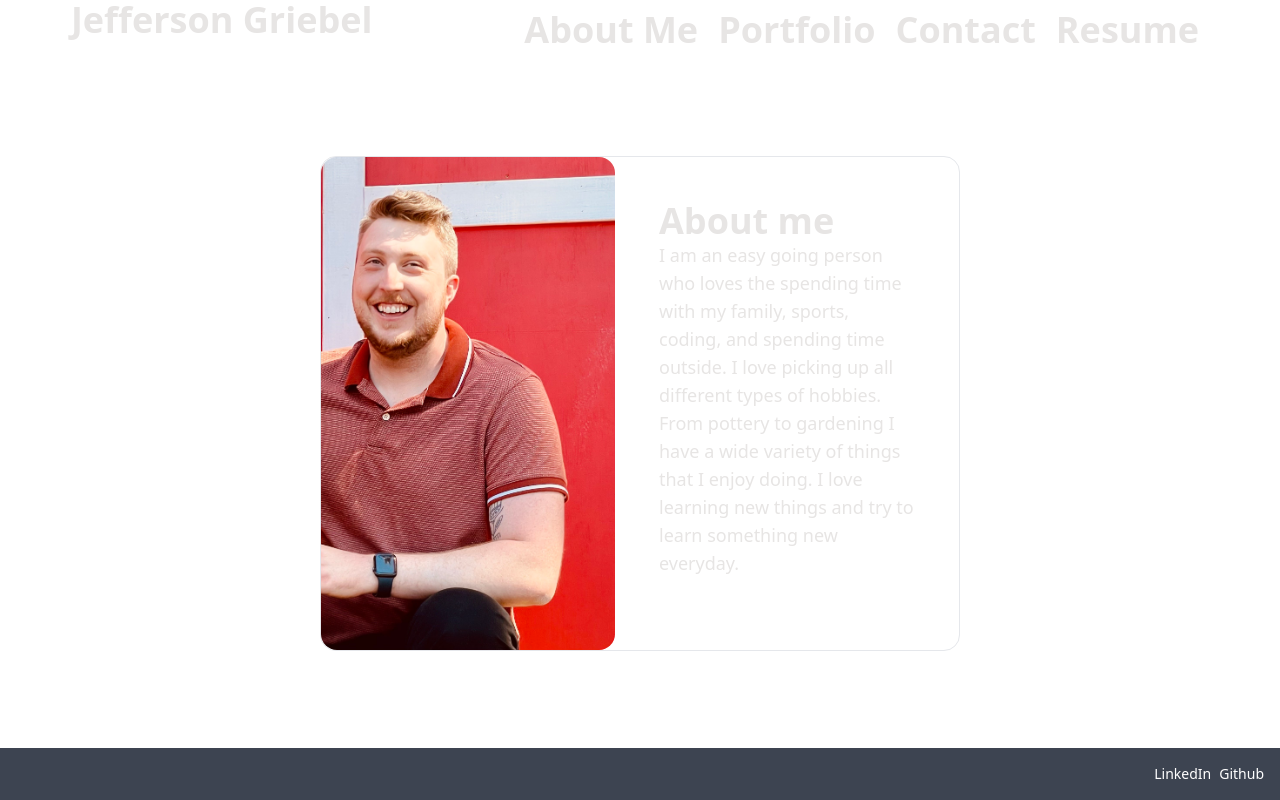
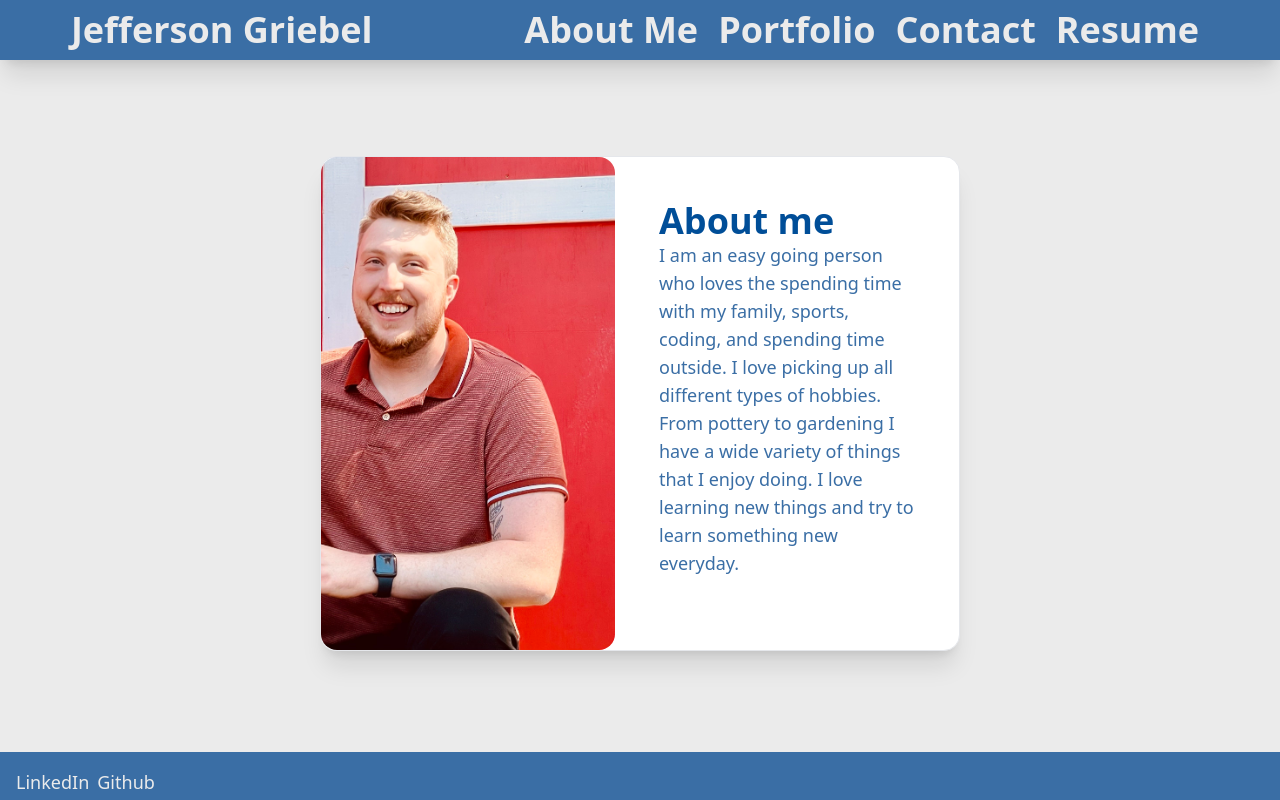
Before and after one commit to jcg0/jcgportfolio, a React (Create React App) app: page / in a window 1280 px wide. Built offline with nearby package versions, Linux system fonts and the light colour scheme.

Commit message:
changed color theme

```diff
--- a/src/App.css
+++ b/src/App.css
@@ -1,38 +1,3 @@
-.App {
-  text-align: center;
+body {
+  height: 100%;
 }
-
-.App-logo {
-  height: 40vmin;
-  pointer-events: none;
-}
-
-@media (prefers-reduced-motion: no-preference) {
-  .App-logo {
-    animation: App-logo-spin infinite 20s linear;
-  }
-}
-
-.App-header {
-  background-color: #282c34;
-  min-height: 100vh;
-  display: flex;
-  flex-direction: column;
-  align-items: center;
-  justify-content: center;
-  font-size: calc(10px + 2vmin);
-  color: white;
-}
-
-.App-link {
-  color: #61dafb;
-}
-
-@keyframes App-logo-spin {
-  from {
-    transform: rotate(0deg);
-  }
-  to {
-    transform: rotate(360deg);
-  }
-}
--- a/src/App.js
+++ b/src/App.js
@@ -1,5 +1,5 @@
 import React from "react";
-import "./App.css";
+// import "./App.css";
 import PortfolioContainer from "./components/PortfolioContainer";
 import Footer from "./components/Footer";
 
@@ -14,7 +14,7 @@ import { far } from "@fortawesome/free-regular-svg-icons";
 function App() {
   return (
     <div>
-      <PortfolioContainer />
+      <PortfolioContainer className="bg-neutral" />
       <Footer />
     </div>
   );
--- a/src/components/Footer.js
+++ b/src/components/Footer.js
@@ -2,10 +2,17 @@ import React from "react";
 
 function Footer() {
   return (
-    <footer className="footer fixed bottom-0 w-full items-center p-4 bg-neutral text-neutral-content">
-      <div className="grid-flow-col md:place-self-center md:justify-self-end">
-        <a href="https://www.linkedin.com/in/jefferson-griebel/">LinkedIn</a>
-        <a href="https://github.com/jcg0">Github</a>
+    <footer className="footer fixed bottom-0 w-full p-4 bg-accent text-neutral-content h-12">
+      <div className="grid-flow-col">
+        <a
+          className="text-neutral text-lg"
+          href="https://www.linkedin.com/in/jefferson-griebel/"
+        >
+          LinkedIn
+        </a>
+        <a className="text-neutral text-lg" href="https://github.com/jcg0">
+          Github
+        </a>
       </div>
     </footer>
   );
--- a/src/components/Header.js
+++ b/src/components/Header.js
@@ -4,7 +4,7 @@ import "../index.css";
 
 function Header(props) {
   return (
-    <div className="header text-4xl text-stone-200 font-extrabold ">
+    <div className="header text-4xl text-neutral font-extrabold bg-accent shadow-xl">
       <p className="name">Jefferson Griebel</p>
       <Navigation handlePageChange={props.handlePageChange} />
     </div>
--- a/src/components/PortfolioContainer.js
+++ b/src/components/PortfolioContainer.js
@@ -28,7 +28,7 @@ function PortfolioContainer() {
   const handlePageChange = (page) => setCurrentPage(page);
 
   return (
-    <div className="">
+    <div className="bg-neutral">
       <Header currentPage={currentPage} handlePageChange={handlePageChange} />
       {renderPage()}
     </div>
--- a/src/components/Project.js
+++ b/src/components/Project.js
@@ -3,13 +3,13 @@ import React from "react";
 
 function Project({ projects, name, url, github }) {
   return (
-    <div className="card w-1/2 bg-accent shadow-xl m-5">
+    <div className="card w-1/2 bg-secondary shadow-xl m-5">
       <div className="card-body">
-        <p className="text-2xl text-slate-950 font-extrabold">{name}</p>
+        <p className="text-2xl text-neutral font-extrabold">{name}</p>
         <a href={url}>
           <img src={projects} alt="projects" />
         </a>
-        <a className="text-slate-950 font-extrabold" href={github}>
+        <a className="text-neutral font-extrabold" href={github}>
           {name} github repo
         </a>
       </div>
--- a/src/components/pages/About.js
+++ b/src/components/pages/About.js
@@ -2,8 +2,8 @@ import React from "react";
 import cardImg from "../../assets/FullSizeRender.jpg";
 function About() {
   return (
-    <div className="aboutme-card mt-24 mb-24">
-      <div className="card card-side bg-base-100 border sm:w-full md:w-1/2 lg:w-1/2 xl:w-1/2">
+    <div className="aboutme-card mt-24 mb-24 bg-neutral">
+      <div className="card card-side bg-base-100 border sm:w-full md:w-1/2 lg:w-1/2 xl:w-1/2 shadow-xl">
         <div className="carousel rounded-box">
           <div className="carousel-item sm:w-full md:w-full lg:w-full xl:w-full max-h-full">
             <img
@@ -14,8 +14,8 @@ function About() {
           </div>
         </div>
         <div className="m-5 p-6">
-          <h1 className="text-4xl text-stone-200 font-extrabold">About me</h1>
-          <p className="text-lg text-stone-200 w-64">
+          <h1 className="text-4xl text-secondary font-extrabold">About me</h1>
+          <p className="text-lg text-accent w-64">
             I am an easy going person who loves the spending time with my
             family, sports, coding, and spending time outside. I love picking up
             all different types of hobbies. From pottery to gardening I have a
--- a/src/components/pages/Contact.js
+++ b/src/components/pages/Contact.js
@@ -53,16 +53,16 @@ function Contact() {
     <div>
       <form
         action=""
-        className="flex flex-col items-center mt-36 space-y-4"
+        className="flex flex-col items-center mt-36  space-y-4 "
         onSubmit={handleSubmit}
       >
-        <h1 className="text-4xl text-stone-200 font-extrabold">Contact Me</h1>
-        <div className="card border">
-          <label className="text-center text-xl text-stone-200 font-extrabold">
+        <h1 className="text-4xl text-secondary font-extrabold">Contact Me</h1>
+        <div className="card border shadow-xl">
+          <label className="text-center text-xl text-neutral bg-accent rounded-t-2xl font-extrabold">
             Name
           </label>
           <input
-            className="input-md rounded-b-2xl"
+            className="input-md text-black rounded-b-2xl"
             type="text"
             value={name}
             name="name"
@@ -71,12 +71,12 @@ function Contact() {
             required
           />
         </div>
-        <div className="card border">
-          <label className="text-center text-xl text-stone-200 font-extrabold">
+        <div className="card border shadow-xl">
+          <label className="text-center text-xl text-neutral bg-accent rounded-t-2xl font-extrabold">
             Email
           </label>
           <input
-            className="input-md rounded-b-2xl"
+            className="input-md text-black rounded-b-2xl"
             required
             type="email"
             value={email}
@@ -85,13 +85,13 @@ function Contact() {
             onChange={handleInputChange}
           />
         </div>
-        <div className="card border">
-          <label className="text-center text-xl text-stone-200 font-extrabold">
+        <div className="card border shadow-xl">
+          <label className="text-center text-xl text-neutral bg-accent rounded-t-2xl font-extrabold">
             Message
           </label>
           <textarea
             placeholder="message"
-            className="textarea-md rounded-b-2xl"
+            className="textarea-md text-black rounded-b-2xl"
             name="message"
             id="message"
             value={message}
@@ -101,7 +101,7 @@ function Contact() {
           ></textarea>
         </div>
         <button
-          className="btn bg-secondary mt-5"
+          className="btn btn-lg bg-secondary text-neutral mt-5 shadow-xl"
           type="button"
           onClick={() => {}}
         >
@@ -110,7 +110,7 @@ function Contact() {
       </form>
       {errorMessage && (
         <div>
-          <p>{errorMessage}</p>
+          <p className="text-black text-center text-2xl">{errorMessage}</p>
         </div>
       )}
     </div>
--- a/src/components/pages/Portfolio.js
+++ b/src/components/pages/Portfolio.js
@@ -56,7 +56,7 @@ const images = [
 function Portfolio() {
   return (
     <div>
-      <h1 className="text-4xl text-stone-200 font-extrabold flex flex-col items-center mt-36">
+      <h1 className="text-4xl text-secondary font-extrabold flex flex-col items-center mt-36">
         Portfolio
       </h1>
       <div className="flex flex-row flex-wrap justify-center mb-12 pb-5">
--- a/src/index.css
+++ b/src/index.css
@@ -1,11 +1,24 @@
 @tailwind base;
 @tailwind components;
 @tailwind utilities;
+/* * {
+  background: #000 !important;
+  color: #0f0 !important;
+  outline: solid #f00 1px !important;
+} */
+
+body {
+  margin: 0;
+  padding: 0;
+  min-height: 100vh;
+  background-color: #ebebeb;
+}
 
 .header {
   display: flex;
   flex-direction: row;
   justify-content: space-around;
+  align-items: center;
 }
 
 .nav-ul {
@@ -16,6 +29,10 @@
 
 .nav-ul li {
   padding: 10px;
+}
+
+.name {
+  align-items: center;
 }
 
 .aboutme-card {
--- a/tailwind.config.js
+++ b/tailwind.config.js
@@ -1,12 +1,20 @@
 /** @type {import('tailwindcss').Config} */
 module.exports = {
   content: ["./src/**/*.{js,jsx,ts,tsx}"],
-  theme: {
-    extend: {
-      backgroundImage: {
-        "sweet-solution": "url('../assets/sweet-solution.svg')",
+  theme: [],
+  plugins: [require("daisyui")],
+
+  daisyui: {
+    styled: true,
+    themes: [
+      {
+        mytheme: {
+          primary: "#ff6700",
+          secondary: "#004e98",
+          accent: "#3a6ea5",
+          neutral: "#ebebeb",
+        },
       },
-    },
+    ],
   },
-  plugins: [require("daisyui")],
 };
```
Also changed, not shown: src/components/pages/Resume.js (+39 -22 lines).
